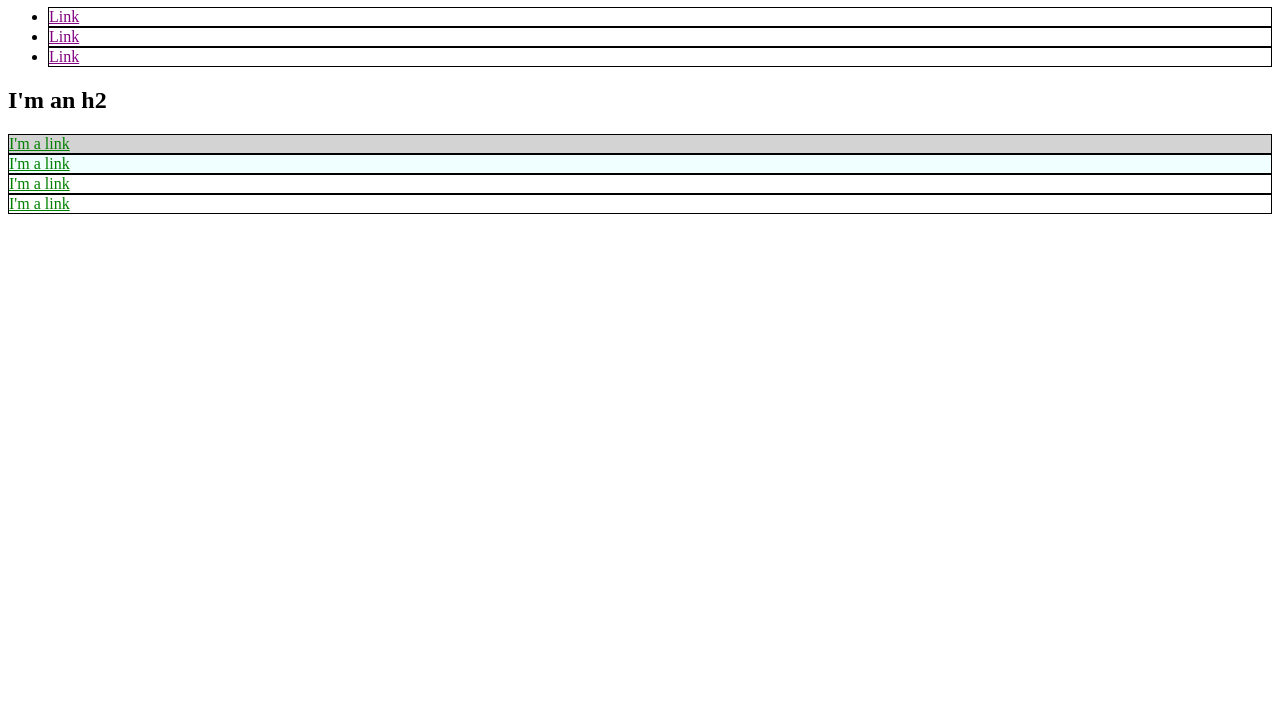
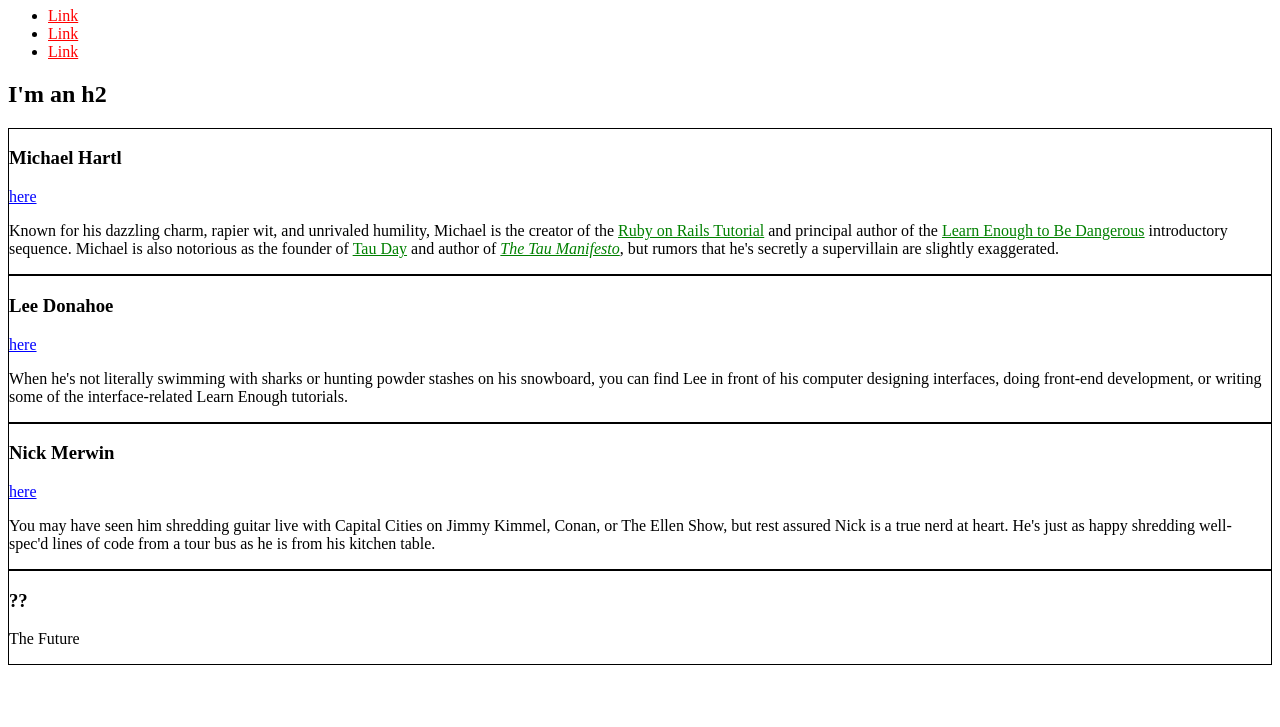
Before and after one commit to astamaskar/astamaskar.github.io, a plain HTML site: page index.html in a window 1280 px wide. Shown: the part 73-800 px from the top of the page. Drawn offline with Linux system fonts and the light colour scheme.

Commit message:
Chapter 2 complete

```diff
--- a/index.html
+++ b/index.html
@@ -3,55 +3,89 @@
   <head>
     <title>Test Page: Don't Panic</title>
     <meta charset="utf-8">
-    <style media="screen">
+    <style>
+      /* GLOBAL STYLES */
       a {
         color: red;
       }
-      #exec-bio {
-        background-color: lightgray;
+
+
+      /* SOCIAL STYLES */
+      .social-link {
+        color: blue;
       }
+
+      /* BIO STYLES */
       .bio-box {
         border: 1px solid black;
       }
-      .bio-box a {
+      .bio-copy a {
         color: green;
-      }
-      li {
-        border: 1px solid black;
-      }
-      li a {
-        color: purple;
-      }
-      .first-box {
-        background-color: azure;
       }
     </style>
   </head>
   <body>
-    <h1>I'm an h1</h1>
+    <h1 class="social-link">I'm an h1</h1>
     <ul>
       <li>
-        <a href="http://example.com/" >Link</a>
+        <a href="http://example.com/">Link</a>
       </li>
       <li>
-        <a href="http://example.com/" >Link</a>
+        <a href="http://example.com/">Link</a>
       </li>
       <li>
-        <a href="http://example.com/" >Link</a>
+        <a href="http://example.com/">Link</a>
       </li>
     </ul>
     <h2>I'm an h2</h2>
-    <div id="exec-bio" class="bio-box first-box">
-      <a href="http://example.com/" >I'm a link</a>
-    </div>
-    <div class="bio-box first-box">
-      <a href="http://example.com/" >I'm a link</a>
+    <div class="bio-box">
+      <h3>Michael Hartl</h3>
+      <a href="http://twitter.com/mhartl" class="social-link">here</a>
+      <div class="bio-copy">
+        <p>
+          Known for his dazzling charm, rapier wit, and unrivaled humility,
+          Michael is the creator of the
+          <a href="http://railstutorial.org/">Ruby on Rails
+          Tutorial</a> and principal author of the
+          <a href="https://learnenough.com/">
+          Learn Enough to Be Dangerous</a> introductory sequence. Michael
+          is also notorious as the founder of
+          <a href="http://tauday.com/">Tau Day</a> and author of
+          <a href="http://tauday.com/tau-manifesto"><em>The Tau
+          Manifesto</em></a>, but rumors that he's secretly a supervillain
+          are slightly exaggerated.
+        </p>
+      </div>
     </div>
     <div class="bio-box">
-      <a href="http://example.com/" >I'm a link</a>
+      <h3>Lee Donahoe</h3>
+      <a href="https://twitter.com/leedonahoe" class="social-link">here</a>
+      <div class="bio-copy">
+        <p>
+          When he's not literally swimming with sharks or hunting powder
+          stashes on his snowboard, you can find Lee in front of his computer
+          designing interfaces, doing front-end development, or writing some of
+          the interface-related Learn Enough tutorials.
+        </p>
+      </div>
     </div>
     <div class="bio-box">
-      <a href="http://example.com/" >I'm a link</a>
+      <h3>Nick Merwin</h3>
+      <a href="https://twitter.com/nickmerwin" class="social-link">here</a>
+      <div class="bio-copy">
+        <p>
+          You may have seen him shredding guitar live with Capital Cities on
+          Jimmy Kimmel, Conan, or The Ellen Show, but rest assured Nick is a
+          true nerd at heart. He's just as happy shredding well-spec'd lines
+          of code from a tour bus as he is from his kitchen table.
+        </p>
+      </div>
+    </div>
+    <div class="bio-box">
+      <h3>??</h3>
+      <p>
+        The Future
+      </p>
     </div>
   </body>
 </html>
```
